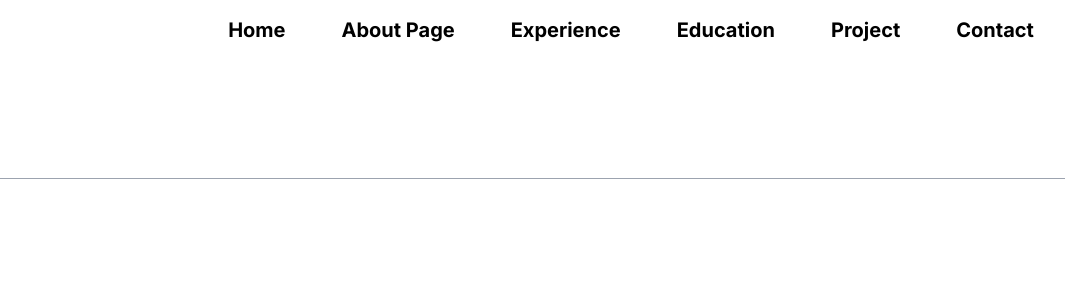
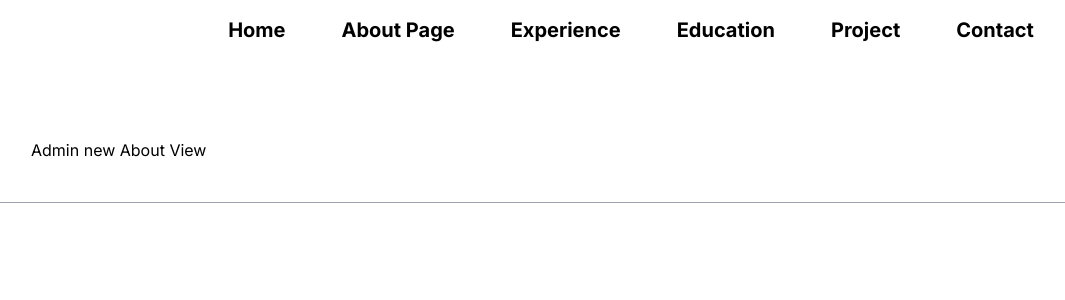
Before and after one commit to easylearningbd/next-js-portfolio-website, a Next.js app: page /admin in a window 1280 px wide. Both pictures are taken after a click on the button "About Page". Shown: the top 300 px of the page, without its empty margins (9-1074 px from the left). Built offline with nearby package versions, Linux system fonts and the light colour scheme.

Commit message:
w05 Create Admin Navigation Menu Components Part 3

```diff
--- a/src/app/admin/page.jsx
+++ b/src/app/admin/page.jsx
@@ -5,9 +5,10 @@ import AdminEducationView from "@/components/admin-view/education"
 import AdminExperienceView from "@/components/admin-view/experience"
 import AdminHomeView from "@/components/admin-view/home"
 import AdminProjectView from "@/components/admin-view/project"
+import { useState } from "react"
 
 export default function AdminView(){
-
+    const [currentSeletedTab, setCurrentSeletedTab] = useState('home');
     const menuItem = [
         {
             id: 'home',
@@ -49,14 +50,19 @@ export default function AdminView(){
                 key={item.id}
                 type="button"
                 className="p-4 font-bold text-xl text-black"
+                onClick={() => {
+                    setCurrentSeletedTab(item.id);
+                }}
                 >
                     {item.lable}
                 </button>
               ))}
             </nav>
             <div className="mt-10 p-10">
-
-            </div>
+    {
+      menuItem.map(item => item.id === currentSeletedTab && item.component )
+    }
+           </div>
 
         </div>
     )
--- a/src/components/admin-view/about/index.jsx
+++ b/src/components/admin-view/about/index.jsx
@@ -1,4 +1,4 @@
 'use client'
 export default function AdminAboutView(){
-    return <div>Admin About View</div>
+    return <div>Admin new About View</div>
 }
```
